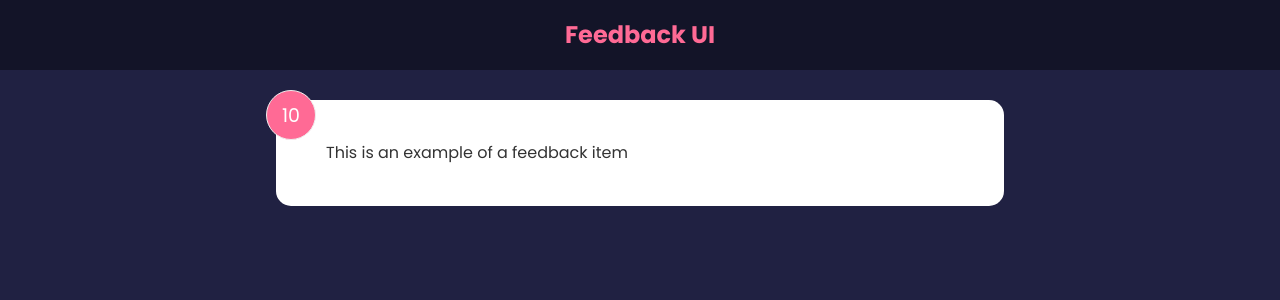
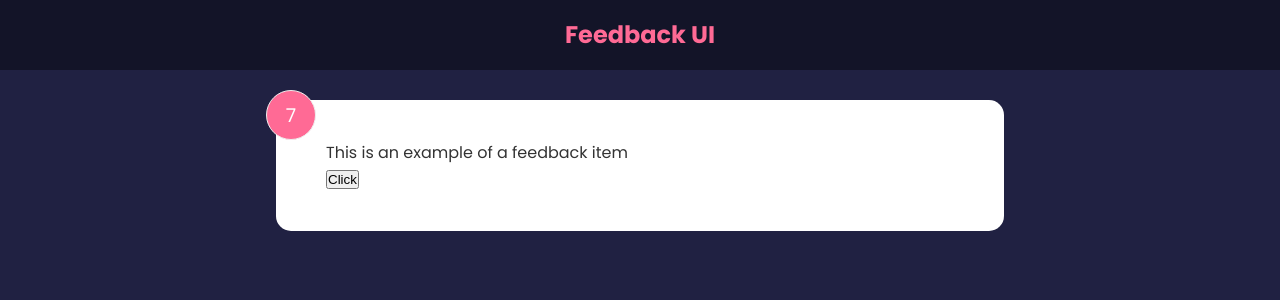
Before and after one commit to graceupongraceemi/React-feedback-app, a React (Create React App) app: page / in a window 1280 px wide. Shown: the top 300 px of the page. Built offline with nearby package versions, Linux system fonts and the light colour scheme.

Commit message:
useState added to FeedbackItem.jsx

```diff
--- a/src/components/FeedbackItem.jsx
+++ b/src/components/FeedbackItem.jsx
@@ -1,10 +1,19 @@
 import React from 'react';
+import { useState } from 'react';
 
 function FeedbackItem() {
+  const [rating, setRating] = useState(7);
+  const [text, setText] = useState('This is an example of a feedback item');
+
+  const handleClick = () => {
+    setRating(10);
+  };
+
   return (
     <div className='card'>
-      <div className='num-display'>10</div>
-      <div className='text-display'>This is an example of a feedback item</div>
+      <div className='num-display'>{rating}</div>
+      <div className='text-display'>{text}</div>
+      <button onClick={handleClick}>Click</button>
     </div>
   );
 }
```
